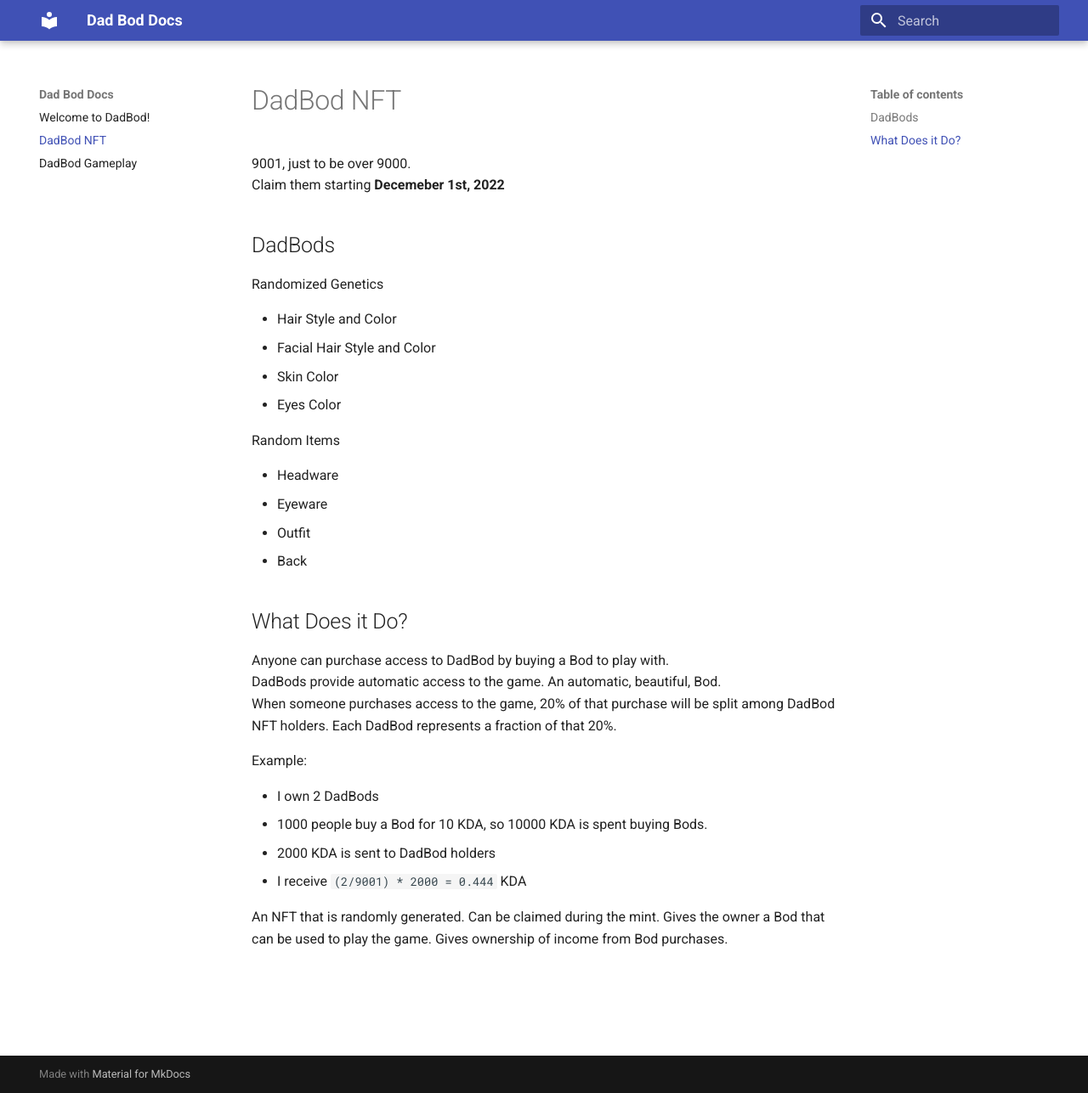
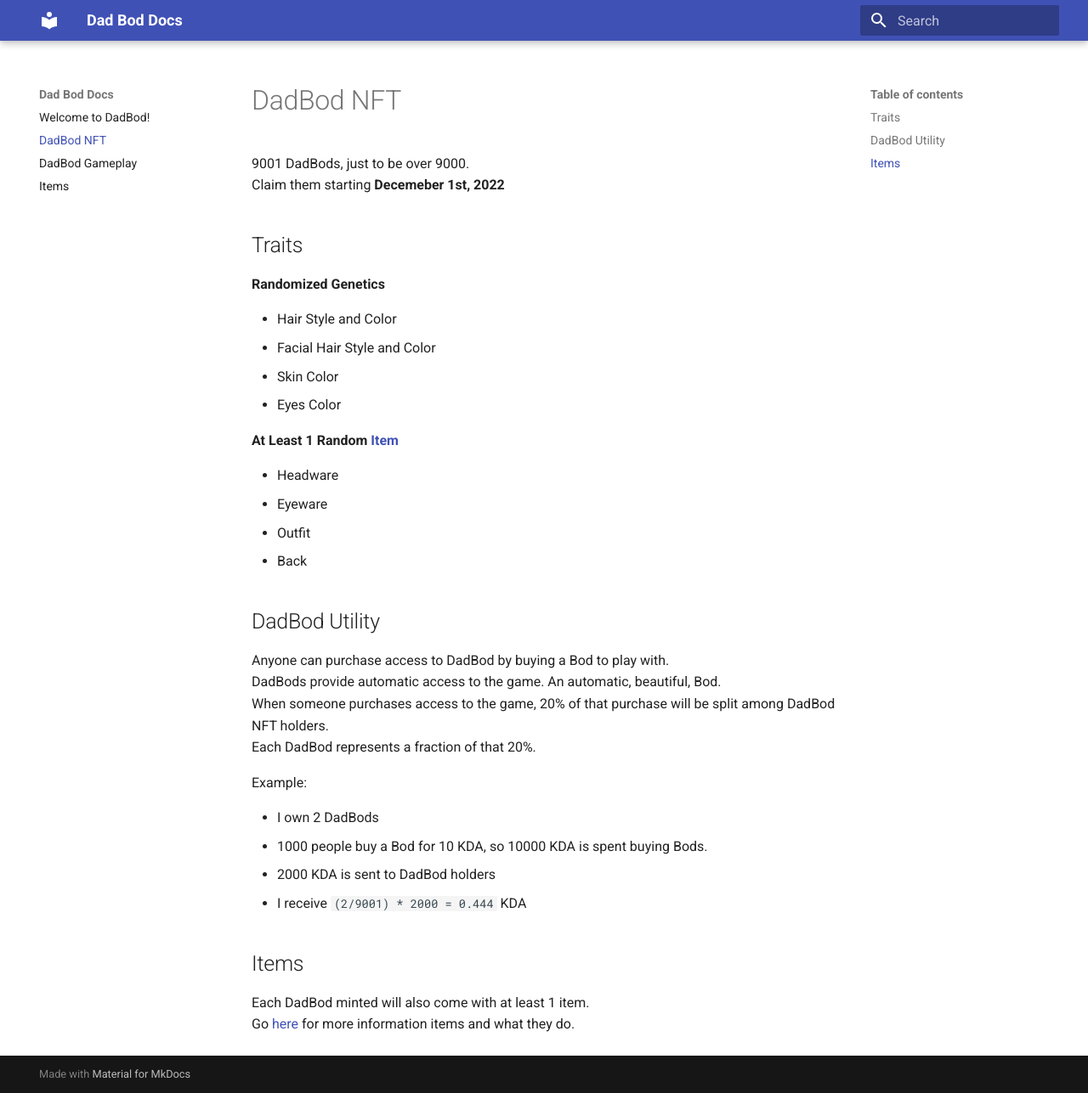
Before and after one commit to DadBodDao/DadBodDocs, an MkDocs documentation site: the page built from docs/DadBodNFT.md, in a window 1280 px wide and 1287 px high. Shown: the whole window at 85% size. Built offline with MkDocs 1.6.1 and Material for MkDocs 9.7.7, drawn with Linux system fonts in a browser that asks for light colours.

Commit message:
Added items description.

```diff
--- a/docs/DadBod NFT.md
+++ b/docs/DadBodNFT.md
@@ -1,23 +1,23 @@
 # DadBod NFT
-9001, just to be over 9000.
+9001 DadBods, just to be over 9000.
 Claim them starting **Decemeber 1st, 2022**
 
-## DadBods
-Randomized Genetics
+## Traits
+**Randomized Genetics**
 
 - Hair Style and Color
 - Facial Hair Style and Color
 - Skin Color
 - Eyes Color
 
-Random Items
+**At Least 1 Random [Item](Items.md)**
 
 - Headware
 - Eyeware
 - Outfit
 - Back
 
-## What Does it Do?
+## DadBod Utility
 Anyone can purchase access to DadBod by buying a Bod to play with.
 DadBods provide automatic access to the game. An automatic, beautiful, Bod.
 When someone purchases access to the game, 20% of that purchase will be split among DadBod NFT holders.
@@ -30,4 +30,6 @@
 - 2000 KDA is sent to DadBod holders
 - I receive `(2/9001) * 2000 = 0.444` KDA
 
-An NFT that is randomly generated. Can be claimed during the mint. Gives the owner a Bod that can be used to play the game. Gives ownership of income from Bod purchases.
+## Items
+Each DadBod minted will also come with at least 1 item.
+Go [here](Items.md) for more information items and what they do.
```
Also changed, not shown: docs/Gameplay.md (+1 -0 lines), docs/Items.md (added, +25 -0 lines), docs/index.md (+8 -4 lines).
